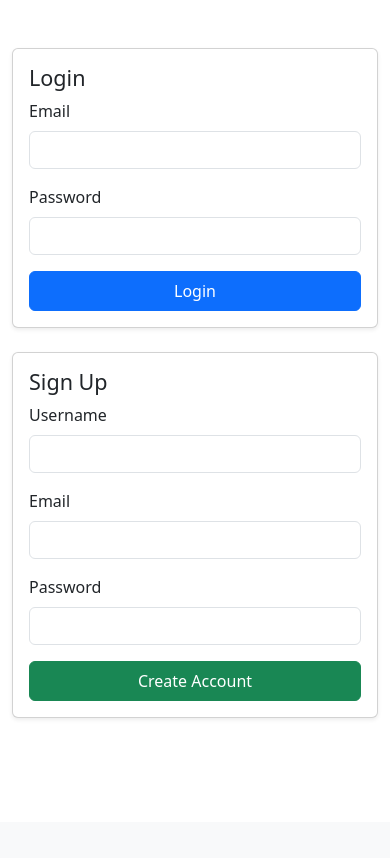
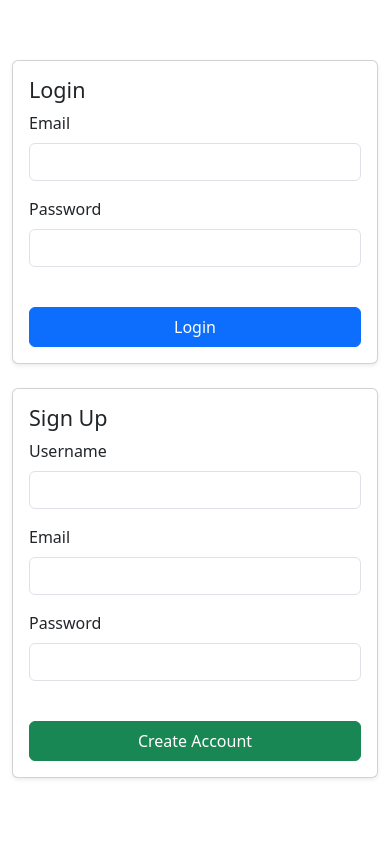
Before and after one commit to Santosh-400/ToDo-List, a Flask app: page /auth in a window 390 px wide. Shown: the part 56-914 px from the top of the page. Before the commit the page ends 774 px from the top, so only its background shows below. Run offline with Flask 3, Linux system fonts and the light colour scheme.

Commit message:
For Phone UI Update

```diff
--- a/static/style.css
+++ b/static/style.css
@@ -38,5 +38,15 @@ table.table td, table.table th{
   }
 }
 
+/* Ensure auth cards stretch so submit buttons align to the bottom */
+.card.h-100 {
+  display: flex;
+  flex-direction: column;
+}
+.card.h-100 .card-body {
+  display: flex;
+  flex-direction: column;
+}
+
 /* flash messages spacing */
 .flash-wrapper{ margin-top: .75rem; }
--- a/templates/auth.html
+++ b/templates/auth.html
@@ -11,20 +11,13 @@
     </div>
   </div>
   {% endif %}
-  <div class="row">
+  <div class="row g-4 align-items-stretch">
     <div class="col-md-6">
-      <div class="card mb-4 shadow-sm">
-        <div class="card-body">
+      <div class="card mb-4 shadow-sm h-100">
+        <div class="card-body d-flex flex-column">
           <h4 class="card-title">Login</h4>
-          {% with messages = get_flashed_messages(with_categories=true) %}
-          {% if messages %}
-            {% for category, msg in messages %}
-              <div class="alert alert-{{ category }}" role="alert">{{ msg }}</div>
-            {% endfor %}
-          {% endif %}
-          {% endwith %}
 
-          <form method="POST" action="/auth">
+          <form method="POST" action="/auth" class="flex-grow-1 d-flex flex-column">
             <input type="hidden" name="action" value="login">
             <div class="mb-3">
               <label for="loginEmail" class="form-label">Email</label>
@@ -34,7 +27,7 @@
               <label for="loginPassword" class="form-label">Password</label>
               <input type="password" class="form-control" id="loginPassword" name="password" required>
             </div>
-            <div class="d-grid gap-2">
+            <div class="mt-auto d-grid gap-2">
               <button type="submit" class="btn btn-primary">Login</button>
             </div>
           </form>
@@ -43,10 +36,10 @@
     </div>
 
     <div class="col-md-6">
-      <div class="card mb-4 shadow-sm">
-        <div class="card-body">
+      <div class="card mb-4 shadow-sm h-100">
+        <div class="card-body d-flex flex-column">
           <h4 class="card-title">Sign Up</h4>
-          <form method="POST" action="/auth">
+          <form method="POST" action="/auth" class="flex-grow-1 d-flex flex-column">
             <input type="hidden" name="action" value="signup">
             <div class="mb-3">
               <label for="signupUsername" class="form-label">Username</label>
@@ -60,7 +53,7 @@
               <label for="signupPassword" class="form-label">Password</label>
               <input type="password" class="form-control" id="signupPassword" name="password" required>
             </div>
-            <div class="d-grid gap-2">
+            <div class="mt-auto d-grid gap-2">
               <button type="submit" class="btn btn-success">Create Account</button>
             </div>
           </form>
--- a/templates/base.html
+++ b/templates/base.html
@@ -28,21 +28,7 @@
                     <li class="nav-item">
                         <a class="nav-link" href="/about">About</a>
                     </li>
-                    {% if current_user %}
-                    <li class="nav-item dropdown">
-                        <a class="nav-link dropdown-toggle" href="#" id="userDropdown" role="button" data-bs-toggle="dropdown" aria-expanded="false">
-                            {{ current_user.username }}
-                        </a>
-                        <ul class="dropdown-menu" aria-labelledby="userDropdown">
-                            <li><a class="dropdown-item" href="{{ url_for('profile') }}">Profile</a></li>
-                            <li><a class="dropdown-item" href="{{ url_for('logout') }}">Logout</a></li>
-                        </ul>
-                    </li>
-                    {% else %}
-                    <li class="nav-item">
-                        <a class="nav-link" href="/auth">Login</a>
-                    </li>
-                    {% endif %}
+                    <!-- user/profile controls moved to the right side of the navbar -->
                     <li class="nav-item dropdown">
                         <a class="nav-link dropdown-toggle" href="#" role="button" data-bs-toggle="dropdown"
                             aria-expanded="false">
@@ -61,15 +47,53 @@
                         <a class="nav-link disabled" aria-disabled="true">Disabled</a>
                     </li>
                 </ul>
-                <form class="d-flex" role="search">
-                    <input class="form-control me-2" type="search" placeholder="Search" aria-label="Search" />
-                    <button class="btn btn-outline-success" type="submit">Search</button>
-                </form>
+                <!-- Right-side user controls (login/profile/logout) replacing the search form -->
+                <div class="d-flex align-items-center">
+                    {% if current_user %}
+                    <div class="nav-item dropdown">
+                        <a class="nav-link dropdown-toggle" href="#" id="userDropdown" role="button" data-bs-toggle="dropdown" aria-expanded="false">
+                            {{ current_user.username }}
+                        </a>
+                        <ul class="dropdown-menu dropdown-menu-end" aria-labelledby="userDropdown">
+                            <li><a class="dropdown-item" href="{{ url_for('profile') }}">Profile</a></li>
+                            <li><a class="dropdown-item" href="{{ url_for('logout') }}">Logout</a></li>
+                        </ul>
+                    </div>
+                    {% else %}
+                    <a class="btn btn-outline-primary" href="/auth">Login</a>
+                    {% endif %}
+                </div>
             </div>
         </div>
     </nav>
+        <!-- Global flash messages -->
+        <div class="container flash-wrapper" id="flash-container">
+            {% with messages = get_flashed_messages(with_categories=true) %}
+                {% if messages %}
+                    {% for category, msg in messages %}
+                        <div class="alert alert-{{ category }}" role="alert">{{ msg }}</div>
+                    {% endfor %}
+                {% endif %}
+            {% endwith %}
+        </div>
 {% block body %}
 
 {% endblock body %}
+        <script>
+            // Auto-dismiss flash messages after 2 seconds
+            window.addEventListener('DOMContentLoaded', function(){
+                const flashContainer = document.getElementById('flash-container');
+                if(!flashContainer) return;
+                const alerts = flashContainer.querySelectorAll('.alert');
+                alerts.forEach(function(alert){
+                    setTimeout(function(){
+                        // fade out (optional) then remove
+                        alert.classList.add('fade');
+                        // remove after CSS transition (300ms) or fallback
+                        setTimeout(function(){ if(alert.parentNode) alert.parentNode.removeChild(alert); }, 350);
+                    }, 2000);
+                });
+            });
+        </script>
 </body>
 </html>
```
